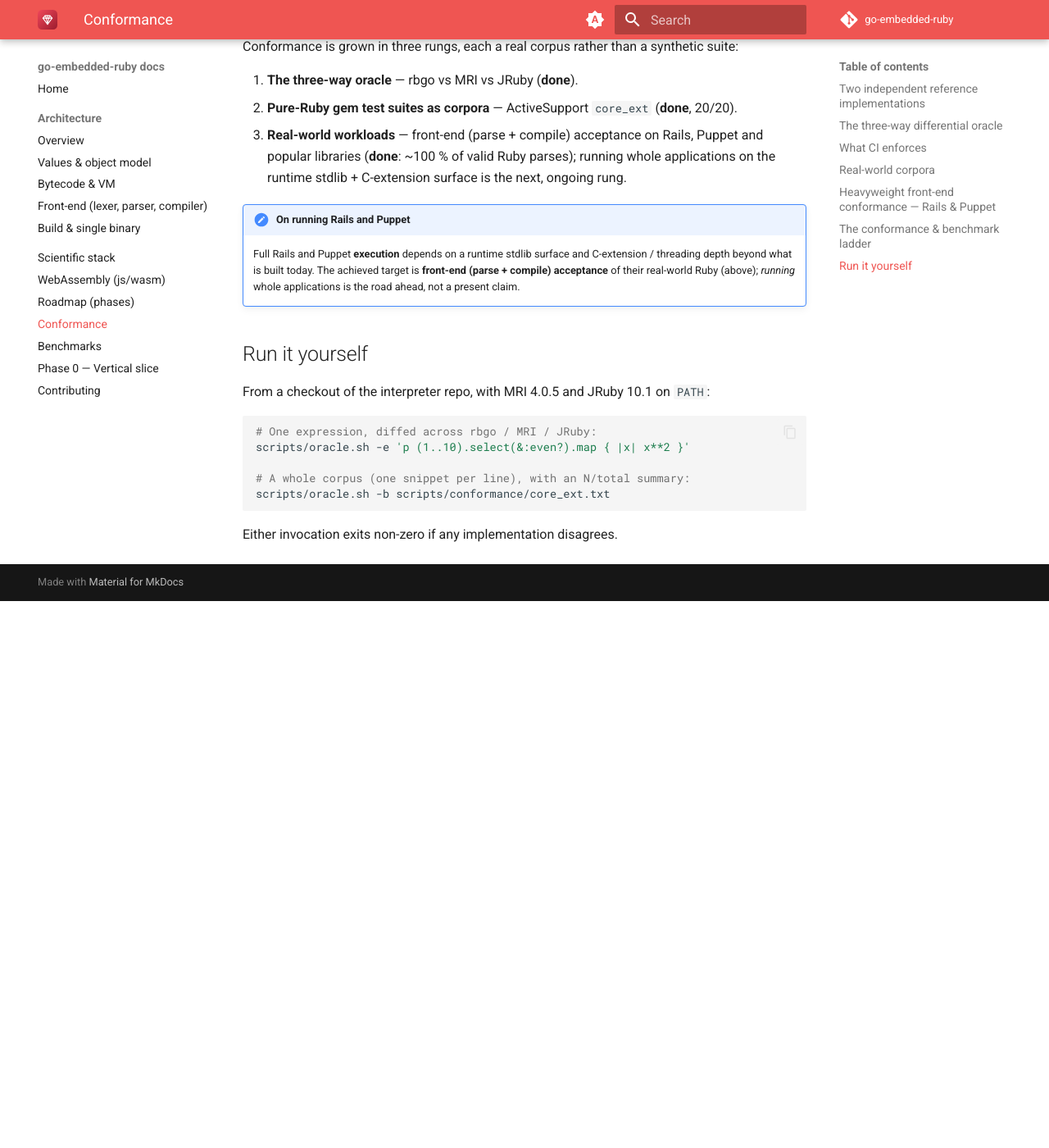
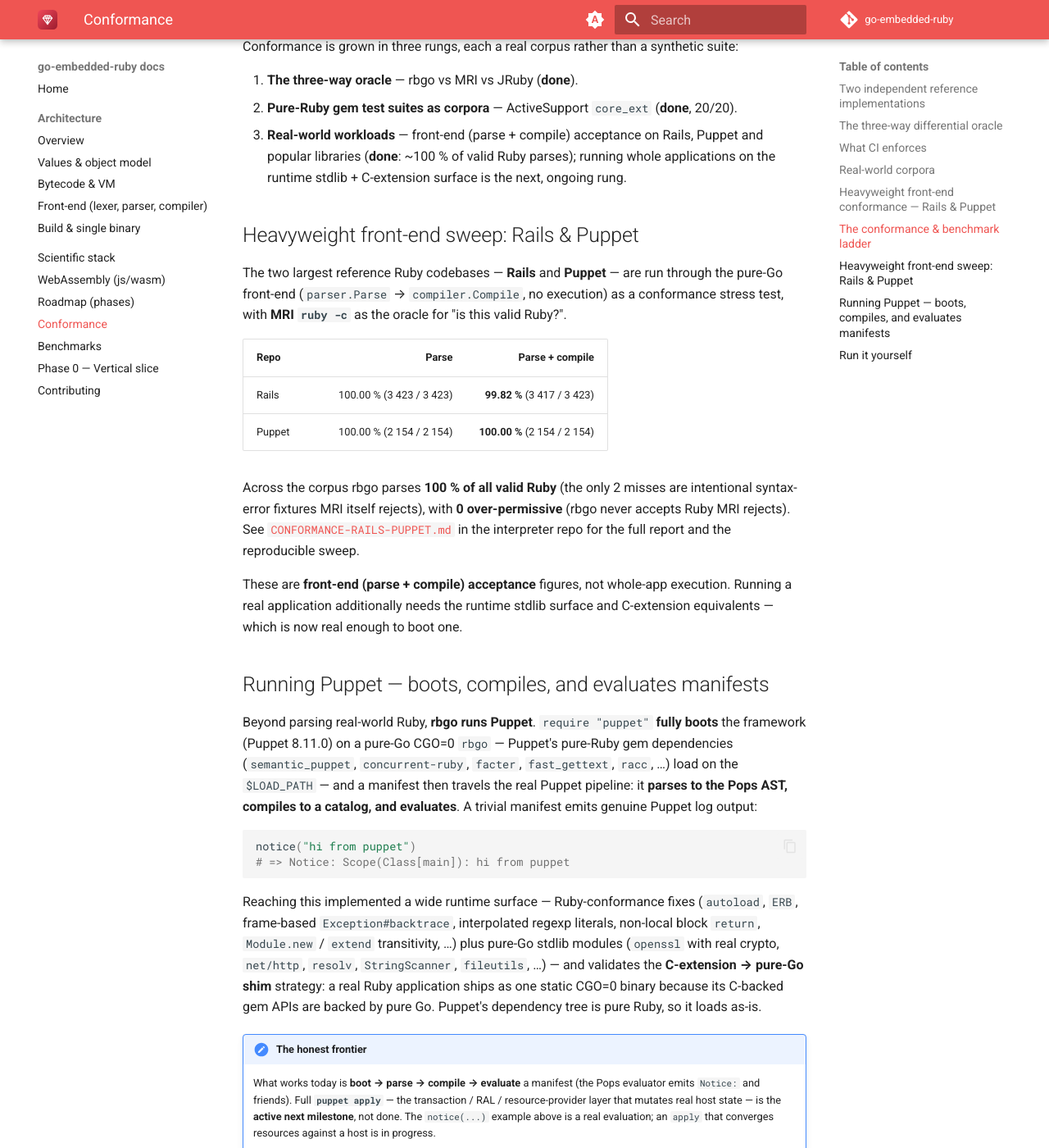
Before and after one commit to go-embedded-ruby/docs, an MkDocs documentation site: the page built from docs/conformance.md, in a window 1280 px wide and 1400 px high, scrolled down 2908 px. Shown: the whole window at 82% size. Built offline with MkDocs 1.6.1 and Material for MkDocs 9.7.7, drawn with Linux system fonts in a browser that asks for light colours; the version menu is left out; before the commit the page ends 3641 px from its top, so only the background shows below that.

Commit message:
docs: rbgo runs Puppet — boots, compiles, and evaluates manifests (#3)
Refresh the MkDocs site to the current runtime reality (theme toggle and nav
structure unchanged):

- conformance.md: add the heavyweight Rails/Puppet front-end sweep (parse +
  compile Rails 99.82% / Puppet 100%, 0 over-permissive) and a new "Running
  Puppet" section; correct the now-false "full Puppet execution is out of scope"
  admonition — Puppet now boots and evaluates manifests.
- index.md: add a "Running real-world Ruby: Puppet" section.
- roadmap.md: Phase 8 cell updated with the heavyweight sweep + Puppet
  boot/compile/evaluate milestone.

`require "puppet"` fully boots Puppet 8.11.0 on pure-Go CGO=0 rbgo, and a
manifest parses to the Pops AST, compiles to a catalog, and evaluates
(`notice("hi")` => `Notice: Scope(Class[main]): hi`). Honest framing: full
`puppet apply` (transaction/provider layer) is the active next milestone.

Co-authored-by: Claude Opus 4.8 <noreply@anthropic.com>

````diff
--- a/docs/conformance.md
+++ b/docs/conformance.md
@@ -134,11 +134,59 @@ suite:
    whole applications on the runtime stdlib + C-extension surface is the next,
    ongoing rung.
 
-!!! note "On running Rails and Puppet"
-    Full Rails and Puppet **execution** depends on a runtime stdlib surface and
-    C-extension / threading depth beyond what is built today. The achieved target
-    is **front-end (parse + compile) acceptance** of their real-world Ruby (above);
-    *running* whole applications is the road ahead, not a present claim.
+## Heavyweight front-end sweep: Rails & Puppet
+
+The two largest reference Ruby codebases — **Rails** and **Puppet** — are run
+through the pure-Go front-end (`parser.Parse` → `compiler.Compile`, no execution)
+as a conformance stress test, with **MRI `ruby -c`** as the oracle for "is this
+valid Ruby?".
+
+| Repo   | Parse | Parse + compile |
+| ------ | ----: | --------------: |
+| Rails  | 100.00 % (3 423 / 3 423) | **99.82 %** (3 417 / 3 423) |
+| Puppet | 100.00 % (2 154 / 2 154) | **100.00 %** (2 154 / 2 154) |
+
+Across the corpus rbgo parses **100 % of all valid Ruby** (the only 2 misses are
+intentional syntax-error fixtures MRI itself rejects), with **0 over-permissive**
+(rbgo never accepts Ruby MRI rejects). See
+[`CONFORMANCE-RAILS-PUPPET.md`](https://github.com/go-embedded-ruby/ruby/blob/main/CONFORMANCE-RAILS-PUPPET.md)
+in the interpreter repo for the full report and the reproducible sweep.
+
+These are **front-end (parse + compile) acceptance** figures, not whole-app
+execution. Running a real application additionally needs the runtime stdlib
+surface and C-extension equivalents — which is now real enough to boot one.
+
+## Running Puppet — boots, compiles, and evaluates manifests
+
+Beyond parsing real-world Ruby, **rbgo runs Puppet**.
+`require "puppet"` **fully boots** the framework (Puppet 8.11.0) on a pure-Go
+CGO=0 `rbgo` — Puppet's pure-Ruby gem dependencies (`semantic_puppet`,
+`concurrent-ruby`, `facter`, `fast_gettext`, `racc`, …) load on the
+`$LOAD_PATH` — and a manifest then travels the real Puppet pipeline: it **parses
+to the Pops AST, compiles to a catalog, and evaluates**. A trivial manifest emits
+genuine Puppet log output:
+
+```ruby
+notice("hi from puppet")
+# => Notice: Scope(Class[main]): hi from puppet
+```
+
+Reaching this implemented a wide runtime surface — Ruby-conformance fixes
+(`autoload`, `ERB`, frame-based `Exception#backtrace`, interpolated regexp
+literals, non-local block `return`, `Module.new` / `extend` transitivity, …) plus
+pure-Go stdlib modules (`openssl` with real crypto, `net/http`, `resolv`,
+`StringScanner`, `fileutils`, …) — and validates the **C-extension → pure-Go
+shim** strategy: a real Ruby application ships as one static CGO=0 binary because
+its C-backed gem APIs are backed by pure Go. Puppet's dependency tree is pure
+Ruby, so it loads as-is.
+
+!!! note "The honest frontier"
+    What works today is **boot → parse → compile → evaluate** a manifest (the Pops
+    evaluator emits `Notice:` and friends). Full **`puppet apply`** — the
+    transaction / RAL / resource-provider layer that mutates real host state — is
+    the **active next milestone**, not done. The `notice(...)` example above is a
+    real evaluation; an `apply` that converges resources against a host is in
+    progress.
 
 ## Run it yourself
 
````
Also changed, not shown: docs/index.md (+21 -0 lines), docs/roadmap.md (+1 -1 lines).
